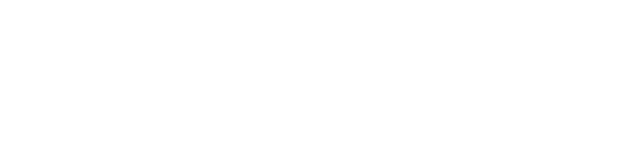
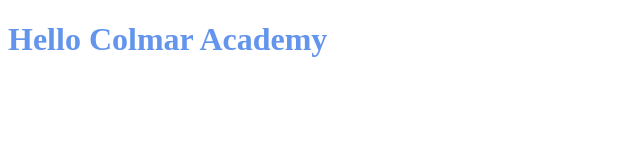
Before and after one commit to satapirom/29-satapirom-colmar, a plain HTML site: page index.html in a window 1280 px wide. Shown: the whole page, without its empty margins (0-640 px from the left). Drawn offline with Linux system fonts and the light colour scheme.

Commit message:
add Hello Academy

```diff
--- a/index.html
+++ b/index.html
@@ -6,5 +6,7 @@
     <title>29-satapirom-colmar</title>
     <link rel="stylesheet" href="style.css" />
   </head>
-  <body></body>
+  <body>
+    <h1>Hello Colmar Academy</h1>
+  </body>
 </html>
```
